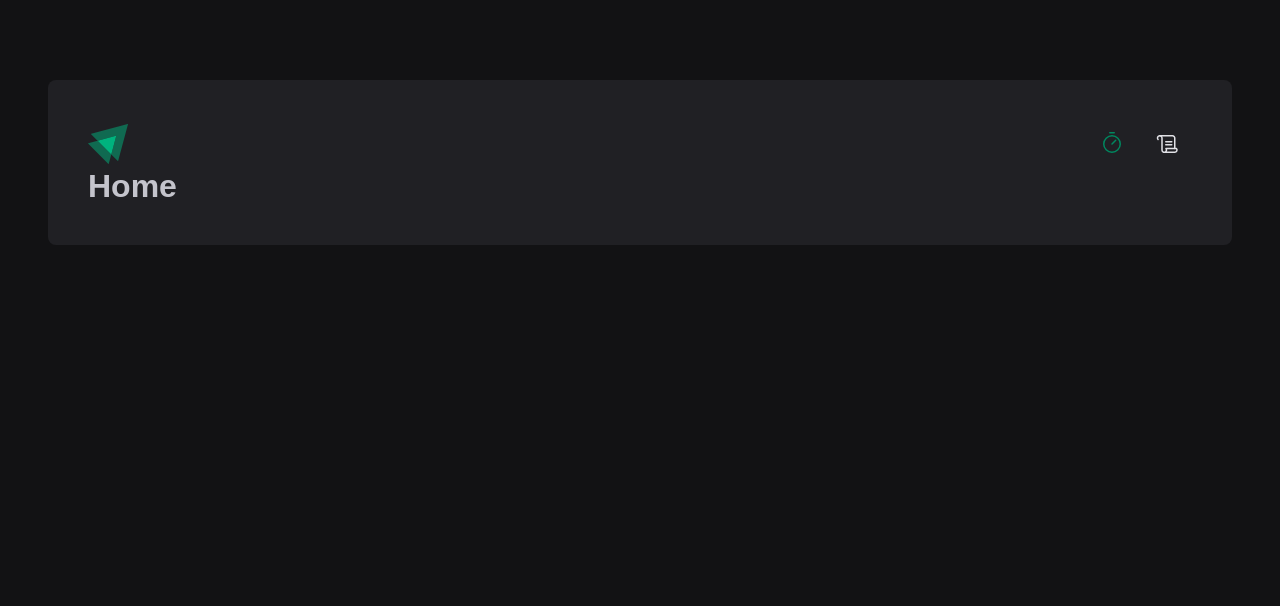
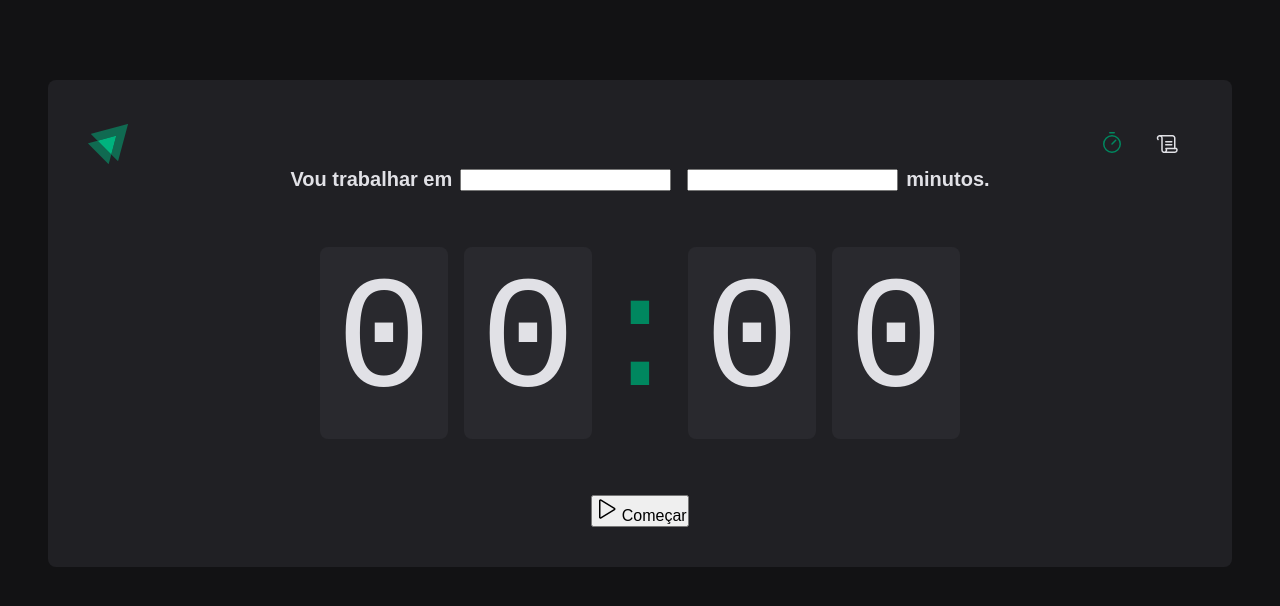
Before and after one commit to WEBGITbruno-ferreira/2023Ignite, a React (Vite) app in the folder aulas/reactjs/aulas/02-Criando-SPAS/02-ignite-timer/: page / in a window 1280 px wide. Shown: the top 606 px of the page. Built offline with nearby package versions, Linux system fonts and the light colour scheme.

Commit message:
estilos aplicados

```diff
--- a/aulas/reactjs/aulas/02-Criando-SPAS/02-ignite-timer/src/pages/Home.tsx
+++ /dev/null
@@ -1,3 +0,0 @@
-export function Home() {
-  return <h1> Home</h1>
-}
--- /dev/null
+++ b/aulas/reactjs/aulas/02-Criando-SPAS/02-ignite-timer/src/pages/Home/index.tsx
@@ -0,0 +1,33 @@
+import { Play } from 'phosphor-react'
+import {
+  CountDownContainer,
+  FormContainer,
+  HomeContainer,
+  Separator,
+} from './styles'
+
+export function Home() {
+  return (
+    <HomeContainer>
+      <form action="">
+        <FormContainer>
+          <label htmlFor="task"> Vou trabalhar em </label>
+          <input id="taskt" type="text" />
+          <label htmlFor="minutesAmount"></label>
+          <input id="minutesAmount" type="number" />
+          <span> minutos.</span>
+        </FormContainer>
+        <CountDownContainer>
+          <span>0</span>
+          <span>0</span>
+          <Separator>:</Separator>
+          <span>0</span>
+          <span>0</span>
+        </CountDownContainer>
+        <button type="submit">
+          <Play size={24} /> Começar
+        </button>
+      </form>
+    </HomeContainer>
+  )
+}
--- /dev/null
+++ b/aulas/reactjs/aulas/02-Criando-SPAS/02-ignite-timer/src/pages/Home/styles.ts
@@ -0,0 +1,49 @@
+import styled from 'styled-components'
+
+export const HomeContainer = styled.main`
+  flex: 1;
+  display: flex;
+  flex-direction: column;
+  align-items: center;
+  justify-content: center;
+
+  form {
+    display: flex;
+    flex-direction: column;
+    align-items: center;
+    gap: 3.5rem;
+  }
+`
+export const FormContainer = styled.main`
+  width: 100%;
+  display: flex;
+  align-items: center;
+  justify-content: center;
+  gap: 0.5rem;
+  color: ${(props) => props.theme['gray-100']};
+  font-size: 1.25rem;
+  font-weight: bold;
+  flex-wrap: wrap;
+`
+export const CountDownContainer = styled.main`
+  font-family: 'Roboto Mono', monospace;
+  font-size: 10rem;
+  line-height: 8rem;
+  color: ${(props) => props.theme['gray-100']};
+  display: flex;
+  gap: 1rem;
+  span {
+    background: ${(props) => props.theme['gray-700']};
+    padding: 2rem 1rem;
+    border-radius: 8px;
+  }
+`
+
+export const Separator = styled.div`
+  padding: 2rem 0;
+  color: ${(props) => props.theme['green-500']};
+  width: 4rem;
+  overflow: hidden;
+  display: flex;
+  justify-content: center;
+`
--- a/aulas/reactjs/aulas/02-Criando-SPAS/02-ignite-timer/src/styles/global.ts
+++ b/aulas/reactjs/aulas/02-Criando-SPAS/02-ignite-timer/src/styles/global.ts
@@ -16,6 +16,7 @@
 body{
   background: ${(props) => props.theme['gray-900']};
   color: ${(props) => props.theme['gray-300']};
+  -webkit-font-smoothing:  antialiased;
 }
 
 body , input, textarea, button {
```
